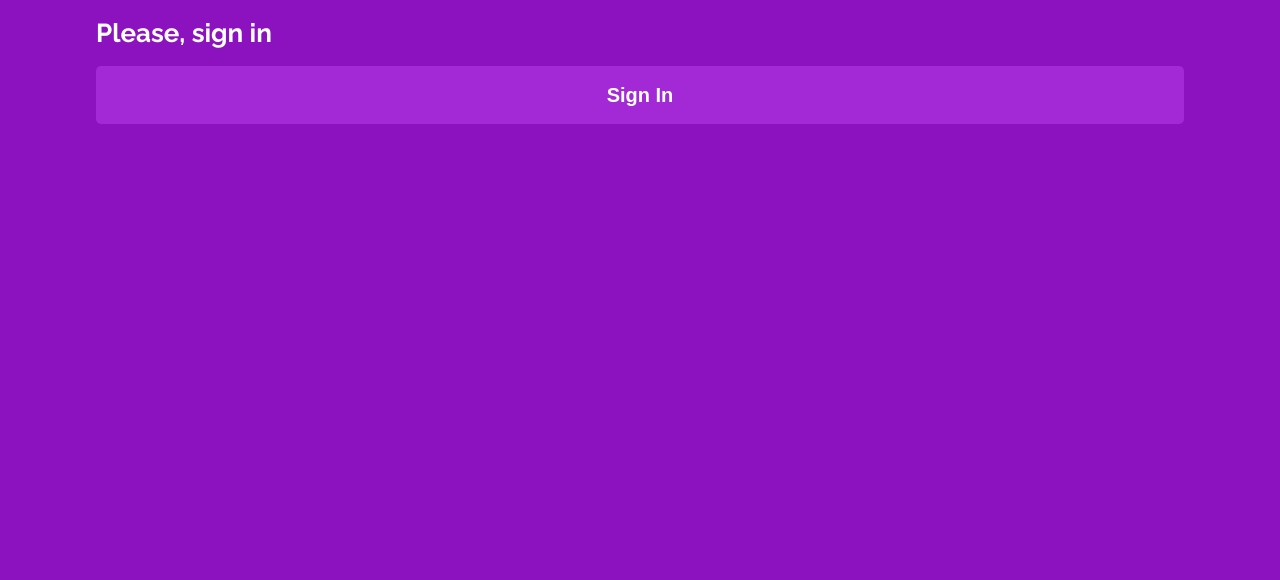
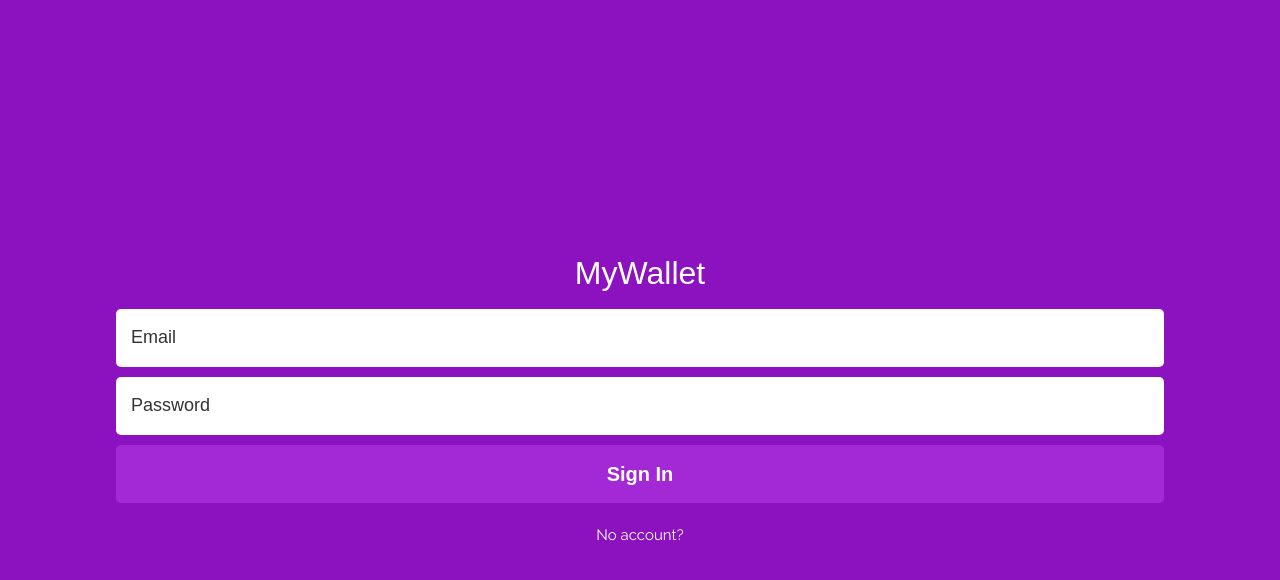
Before and after one commit to herickmotta/my-wallet-frontend, a React app: page /new/1 in a window 1280 px wide. Shown: the top 580 px of the page. Built offline with nearby package versions, Linux system fonts and the light colour scheme; a web font is replaced by a local one.

Commit message:
add redirect to signIn

```diff
--- a/src/components/UserNotFound.js
+++ /dev/null
@@ -1,17 +0,0 @@
-import React from 'react';
-import { useHistory } from 'react-router-dom';
-import { Header } from './shared/Header';
-import { Page } from './shared/page';
-import { Button } from './shared/sign';
-
-export default function UserNotFound() {
-    const history = useHistory();
-    return (
-        <Page>
-            <Header>Please, sign in</Header>
-            <Button onClick={() => history.push('/sign-in')}>
-                Sign In
-            </Button>
-        </Page>
-    )
-}
--- a/src/pages/Home.js
+++ b/src/pages/Home.js
@@ -6,10 +6,13 @@ import OperationsList from '../components/OperationsList';
 import { Page } from '../components/shared/page';
 import { Header } from '../components/shared/Header';
 import axios from 'axios';
+import UserNotFound from '../components/UserNotFound';
 import RegisterBox from '../components/RegisterBox';
+import SignIn from './SignIn';
 export default function Home() {
     const history = useHistory();
     const { user, setUser } = useUserContext();
+
 
     useEffect(() => {
         updateUser();
@@ -51,6 +54,9 @@ export default function Home() {
         return string[0].toUpperCase() + string.substring(1);
     }
 
+    if (!user) {
+        return (<SignIn/>);
+    }
     return (
         <Page>
             <Header>
--- a/src/pages/OperationPage.js
+++ b/src/pages/OperationPage.js
@@ -7,8 +7,8 @@ import { IoArrowBackOutline } from 'react-icons/io5';
 import { Header } from '../components/shared/Header';
 import { useHistory, useParams } from 'react-router-dom';
 import axios from 'axios';
-import UserNotFound from '../components/UserNotFound';
 import ErrorBox from '../components/ErrorBox';
+import SignIn from './SignIn';
 export default function OperationPage() {
     const { user, setUser } = useUserContext();
     const { operationType } = useParams();
@@ -18,7 +18,7 @@ export default function OperationPage() {
     const history = useHistory();
     const [error,setError] = useState(null);
     if (!user) {
-        return(<UserNotFound/>);
+        return (<SignIn/>);
     }
 
     function submitForm(e) {
```
